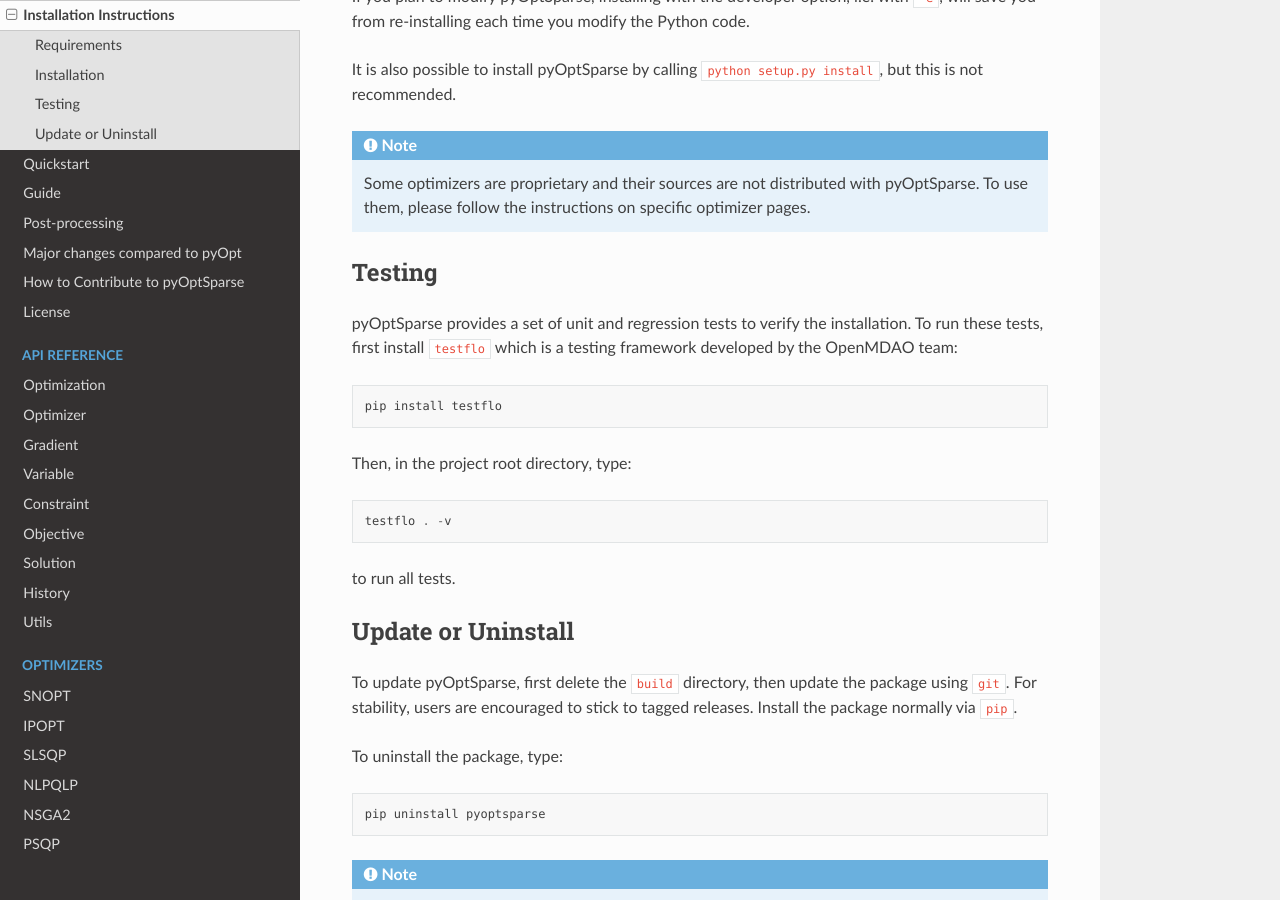
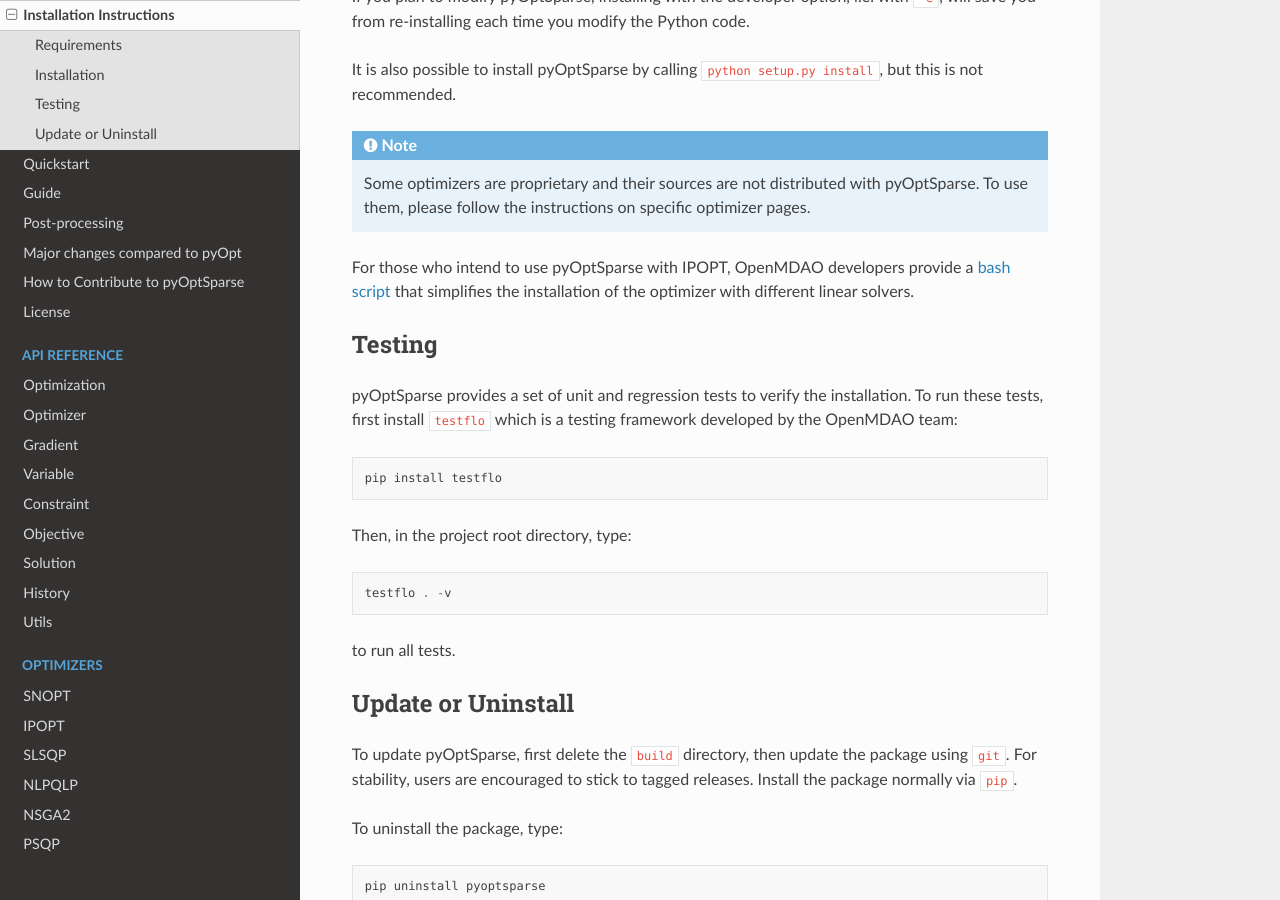
Before and after one commit to mdolab/pyoptsparse, a Sphinx documentation site: the page built from doc/install.rst, in a window 1280 px wide and 900 px high, scrolled down 1055 px. Built offline with Sphinx 7.4.7 and the Read the Docs theme 2.0.0, drawn with Linux system fonts in a browser that asks for light colours.

Commit message:
Added link to OpenMDAO / build_pyoptsparse

```diff
--- a/doc/install.rst
+++ b/doc/install.rst
@@ -43,6 +43,8 @@
   Some optimizers are proprietary and their sources are not distributed with pyOptSparse.
   To use them, please follow the instructions on specific optimizer pages.
 
+For those who intend to use pyOptSparse with IPOPT, OpenMDAO developers provide a `bash script <https://github.com/OpenMDAO/build_pyoptsparse>`_ that simplifies the installation of the optimizer with different linear solvers.
+
 Testing
 -------
 pyOptSparse provides a set of unit and regression tests to verify the installation.
```
